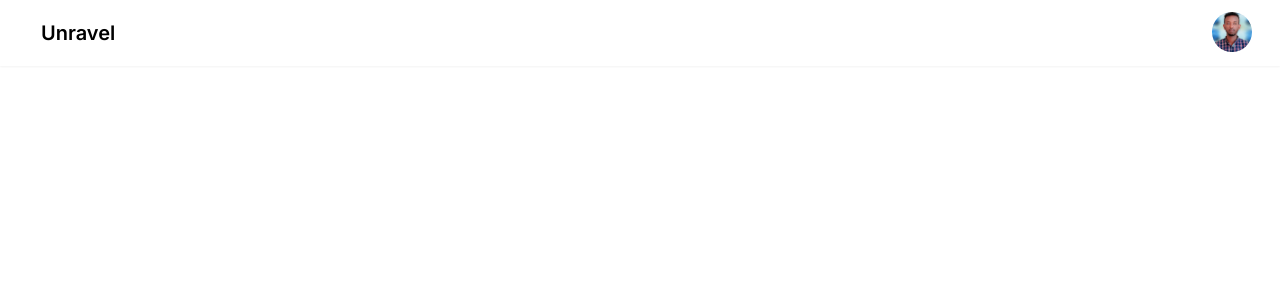
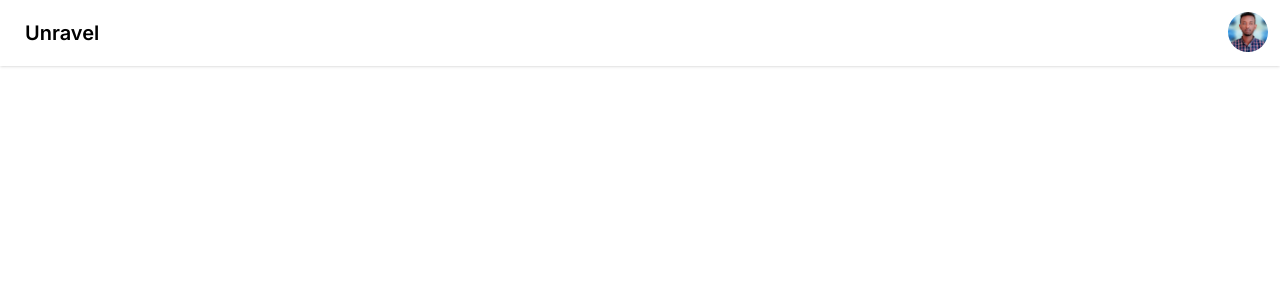
Before and after one commit to suraffy/surafel-unravel-app, a Next.js app: page /dashboard in a window 1280 px wide. Shown: the top 300 px of the page. Built offline with nearby package versions, Linux system fonts and the light colour scheme.

Commit message:
Update navbar container layout

```diff
--- a/app/dashboard/Navbar.jsx
+++ b/app/dashboard/Navbar.jsx
@@ -3,8 +3,8 @@ import React from "react";
 
 const Navbar = () => {
   return (
-    <div className="navbar bg-base-100 shadow-sm">
-      <div className="container mx-auto">
+    <div className="shadow">
+      <div className="navbar container bg-base-100">
         <div className="flex-1">
           <a className="btn btn-ghost text-xl">Unravel</a>
         </div>
```
